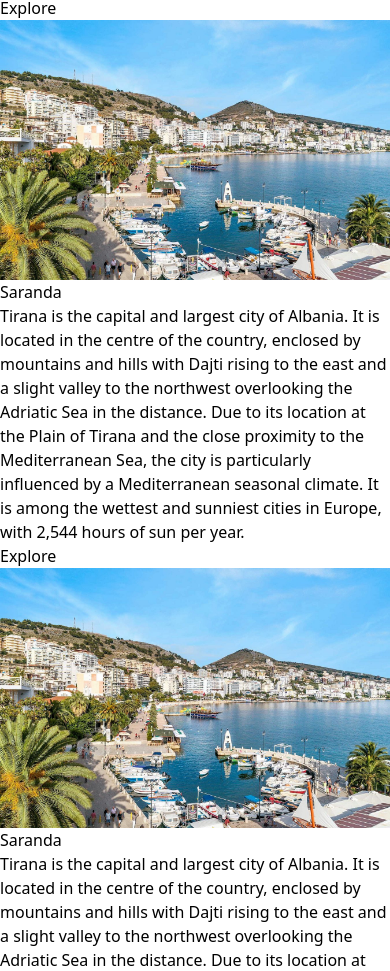
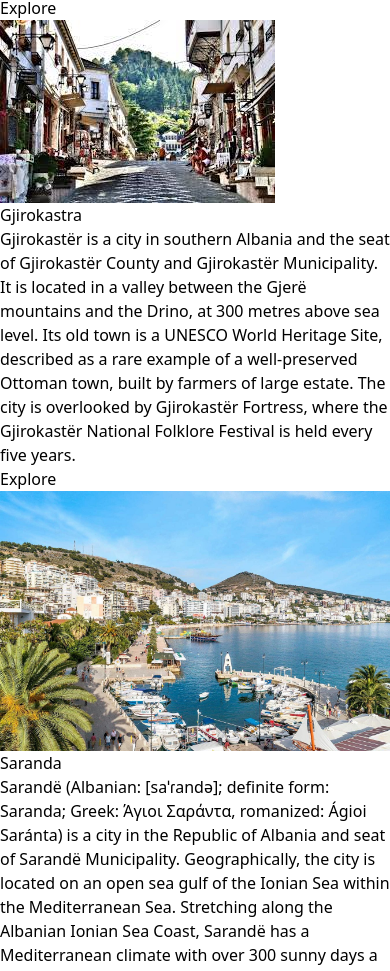
Before and after one commit to xhoiKabashi/ASET, a React (Vite) app: page / in a window 390 px wide. Shown: the part 971-1942 px from the top of the page. Built offline with nearby package versions, Linux system fonts and the light colour scheme.

Commit message:
Update Lading.jsx

```diff
--- a/src/components/Lading.jsx
+++ b/src/components/Lading.jsx
@@ -1,10 +1,10 @@
 export default function Lading() {
   return (
     <div className="flex flex-col items-center gap-10 border-t-4 divide-slate-200 p-6">
-      <div className= "flex flex-row flex-wrap justify-center p-4 gap-8">
+      <div className="flex flex-row flex-wrap justify-center p-4 gap-8">
         <div className="flex flex-col w-[400px] border-2 gap-4">
-          <img className="w-full  md:w-[374px] h-[240px]" src="/public/Tirane.jpg_.webp"></img>
-          <h1 className="font-bold grid place-content-center">Tirane</h1>
+          <img className="w-full  md:w-[400px] h-[240px]" src="/public/Tirane.jpg_.webp"></img>
+          <h1 className="font-bold text-2xl grid place-content-center">Tirane</h1>
           <p className="p-3">
             Tirana is the capital and largest city of Albania. It is located in the centre of the country, enclosed by
             mountains and hills with Dajti rising to the east and a slight valley to the northwest overlooking the
@@ -12,59 +12,89 @@ export default function Lading() {
             Mediterranean Sea, the city is particularly influenced by a Mediterranean seasonal climate. It is among the
             wettest and sunniest cities in Europe, with 2,544 hours of sun per year.
           </p>
-          <button className="bg-[#1da1f2] text-white hover:bg-sky-700 w-20 h-10 rounded-lg  bottom-1 ml-3 mt-3"> Explore</button>
+          <button className="bg-[#1da1f2] text-white hover:bg-sky-700 w-20 h-10 rounded-lg ml-4 mb-4 ">
+            {' '}
+            <a href="https://en.wikipedia.org/wiki/Tirana">Explore</a>
+          </button>
         </div>
         <div className="flex flex-col w-[400px] border-2 gap-4">
-          <img className="w-full  md:w-[374px] h-[240px]" src="public/Korca.jpg"></img>
-          <h1 className="font-bold grid place-content-center">Korca</h1>
+          <img className="w-full  md:w-[400px] h-[240px]" src="public/Korca.jpg"></img>
+          <h1 className="font-bold text-2xl grid place-content-center">Korca</h1>
           <p className="p-3">
-            Korçë  is the eighth most populous city of the Republic of
-            Albania and the seat of Korçë County and Korçë Municipality. The total population is 75,994 (2011
-            census),[2] in a total area of 806 km2 .It stands on a plateau some 850 m (2,789 ft) above
-            sea level, surrounded by the Morava Mountains. The area of the Old Bazaar, including Mirahori Mosque, is
-            considered as the urban core of the city. Founded by the local Ottoman Albanian nobleman Ilias Bey Mirahori,
+            Korçë is the eighth most populous city of the Republic of Albania and the seat of Korçë County and Korçë
+            Municipality. The total population is 75,994 (2011 census),[2] in a total area of 806 km2 .It stands on a
+            plateau some 850 m (2,789 ft) above sea level, surrounded by the Morava Mountains. The area of the Old
+            Bazaar, including Mirahori Mosque, is considered as the urban core of the city. Founded by the local Ottoman
+            Albanian nobleman Ilias Bey Mirahori,
+          </p>
+          <button className="bg-[#1da1f2] text-white hover:bg-sky-700 w-20 h-10 rounded-lg ml-4 mb-4">
+            {' '}
+            <a href="https://en.wikipedia.org/wiki/Kor%C3%A7%C3%AB">Explore</a>
+          </button>
+        </div>
+        <div className="flex flex-col w-[400px] border-2 gap-4">
+          <img className="w-full  md:w-[400px] h-[240px]" src="/public/gjirokaster.jpg"></img>
+          <h1 className="font-bold  text-2xl grid place-content-center">Gjirokastra</h1>
+          <p className="p-3">
+            Gjirokastër is a city in southern Albania and the seat of Gjirokastër County and Gjirokastër Municipality.
+            It is located in a valley between the Gjerë mountains and the Drino, at 300 metres above sea level. Its old
+            town is a UNESCO World Heritage Site, described as a rare example of a well-preserved Ottoman town, built by
+            farmers of large estate. The city is overlooked by Gjirokastër Fortress, where the Gjirokastër National
+            Folklore Festival is held every five years.
+          </p>
+          <button className="bg-[#1da1f2] text-white hover:bg-sky-700 w-20 h-10 rounded-lg  ml-4 mb-4">
+            {' '}
+            <a href="https://en.wikipedia.org/wiki/Gjirokast%C3%ABr">Explore</a>
+          </button>
+        </div>
+        <div className="flex flex-col w-[400px] border-2 gap-4">
+          <img className="w-full  md:w-[400px] h-[240px]" src="public/sarande-albaniatouristplaces.jpg"></img>
+          <h1 className="font-bold text-2xl grid place-content-center">Saranda</h1>
+          <p className="p-3">
+            Sarandë (Albanian: [saˈɾandə]; definite form: Saranda; Greek: Άγιοι Σαράντα, romanized: Ágioi Saránta) is a
+            city in the Republic of Albania and seat of Sarandë Municipality. Geographically, the city is located on an
+            open sea gulf of the Ionian Sea within the Mediterranean Sea. Stretching along the Albanian Ionian Sea
+            Coast, Sarandë has a Mediterranean climate with over 300 sunny days a year.In ancient times, the city was
+            known as Onchesmus or Onchesmos and was a port-town of Chaonia in ancient Epirus. It owes its modern name to
 
           </p>
-          <button className="bg-[#1da1f2] text-white hover:bg-sky-700 w-20 h-10 rounded-lg  bottom-1 ml-3 mt-3"> Explore</button>
+          <button className="bg-[#1da1f2] text-white hover:bg-sky-700 w-20 h-10 rounded-lg  ml-4 mb-4  ">
+            {' '}
+            <a href="https://en.wikipedia.org/wiki/Sarand%C3%AB">Explore</a>
+          </button>
         </div>
         <div className="flex flex-col w-[400px] border-2 gap-4">
-          <img className="w-full  md:w-[374px] h-[240px]" src="public/sarande-albaniatouristplaces.jpg"></img>
-          <h1 className="font-bold grid place-content-center">Saranda</h1>
+          <img className="w-full  md:w-[400px] h-[240px]" src="/public/vlora.jpg"></img>
+          <h1 className="font-bold  text-2xl grid place-content-center">Vlora</h1>
           <p className="p-3">
-            Tirana is the capital and largest city of Albania. It is located in the centre of the country, enclosed by
-            mountains and hills with Dajti rising to the east and a slight valley to the northwest overlooking the
-            Adriatic Sea in the distance. Due to its location at the Plain of Tirana and the close proximity to the
-            Mediterranean Sea, the city is particularly influenced by a Mediterranean seasonal climate. It is among the
-            wettest and sunniest cities in Europe, with 2,544 hours of sun per year.
+            Vlorë (/ˈvlɔːrə/ VLOR-ə,[7][8] Albanian: [ˈvlɔɾə]; definite form: Vlora[c]) is the third most populous city
+            of the Republic of Albania and seat of Vlorë County and Vlorë Municipality. Located in southwestern Albania,
+            Vlorë sprawls on the Bay of Vlorë and is surrounded by the foothills of the Ceraunian Mountains along the
+            Albanian Adriatic and Ionian Sea Coasts. It experiences a Mediterranean climate, which is affected by the
+            Ceraunian Mountains and the proximity to the Mediterranean Sea.
           </p>
-          <button className="bg-[#1da1f2] text-white hover:bg-sky-700 w-20 h-10 rounded-lg  bottom-1 ml-3 mt-3"> Explore</button>
+          <button className="bg-[#1da1f2] text-white hover:bg-sky-700 w-20 h-10 rounded-lg  ml-4 mb-4">
+            {' '}
+            <a href="https://en.wikipedia.org/wiki/Vlor%C3%AB">Explore</a>
+          </button>
         </div>
         <div className="flex flex-col w-[400px] border-2 gap-4">
-          <img className="w-full  md:w-[374px] h-[240px]" src="public/sarande-albaniatouristplaces.jpg"></img>
-          <h1 className="font-bold grid place-content-center">Saranda</h1>
+          <img className="w-full md:w-[400px] h-[240px]" src="/public/Shkoder.jpg"></img>
+          <h1 className="font-bold  text-2xl grid place-content-center">Shkoder</h1>
           <p className="p-3">
-            Tirana is the capital and largest city of Albania. It is located in the centre of the country, enclosed by
-            mountains and hills with Dajti rising to the east and a slight valley to the northwest overlooking the
-            Adriatic Sea in the distance. Due to its location at the Plain of Tirana and the close proximity to the
-            Mediterranean Sea, the city is particularly influenced by a Mediterranean seasonal climate. It is among the
-            wettest and sunniest cities in Europe, with 2,544 hours of sun per year.
+            Shkodër historically known as Scodra or Scutari, is the fifth-most-populous city of the Republic of Albania
+            and the seat of Shkodër County and Shkodër Municipality. Shkodra has been continuously inhabited since the
+            Early Bronze Age and it has roughly 2,200 years of recorded history. The city sprawls across the Plain of
+            Mbishkodra between the southern part of Lake Shkodër and the foothills of the Albanian Alps on the banks of
+            Buna, Drin and Kir.Due to its proximity to the Adriatic Sea, Shkodër is affected by a seasonal Mediterranean.
           </p>
-          <button className="bg-[#1da1f2] text-white hover:bg-sky-700 w-20 h-10 rounded-lg  bottom-1 ml-3 mt-3"> Explore</button>
-        </div>
-        <div className="flex flex-col w-[400px] border-2 gap-4">
-          <img className="w-full  md:w-[374px] h-[240px]" src="public/sarande-albaniatouristplaces.jpg"></img>
-          <h1 className="font-bold grid place-content-center">Saranda</h1>
-          <p className="p-3">
-            Tirana is the capital and largest city of Albania. It is located in the centre of the country, enclosed by
-            mountains and hills with Dajti rising to the east and a slight valley to the northwest overlooking the
-            Adriatic Sea in the distance. Due to its location at the Plain of Tirana and the close proximity to the
-            Mediterranean Sea, the city is particularly influenced by a Mediterranean seasonal climate. It is among the
-            wettest and sunniest cities in Europe, with 2,544 hours of sun per year.
-          </p>
-          <button className="bg-[#1da1f2] text-white hover:bg-sky-700 w-20 h-10 rounded-lg  bottom-1 ml-3 mt-3"> Explore</button>
+          <button className="bg-[#1da1f2] text-white hover:bg-sky-700 w-20 h-10 rounded-lg  ml-4 mb-4">
+            {' '}
+            <a href="https://en.wikipedia.org/wiki/Shkod%C3%ABr">Explore</a>
+          </button>
         </div>
       </div>
-      <div className="flex flex-col md:flex-row gap-8 p-4 items-center">
+      {/* <div className="flex flex-col md:flex-row gap-8 p-4 items-center">
         <div className="flex flex-col border-2 gap-4">
           <img className="w-full  md:w-[374px] h-[240px]" src="/public/vlora.jpg"></img>
           <h1 className="font-bold grid place-content-center">Vlora</h1>
@@ -101,7 +131,7 @@ export default function Lading() {
           </p>
           <button className="bg-[#1da1f2] text-white hover:bg-sky-700 w-20 h-10 rounded-lg  bottom-1 ml-3 mt-3"> Explore</button>
         </div>
-      </div>
+      </div> */}
     </div>
   )
 }
```
